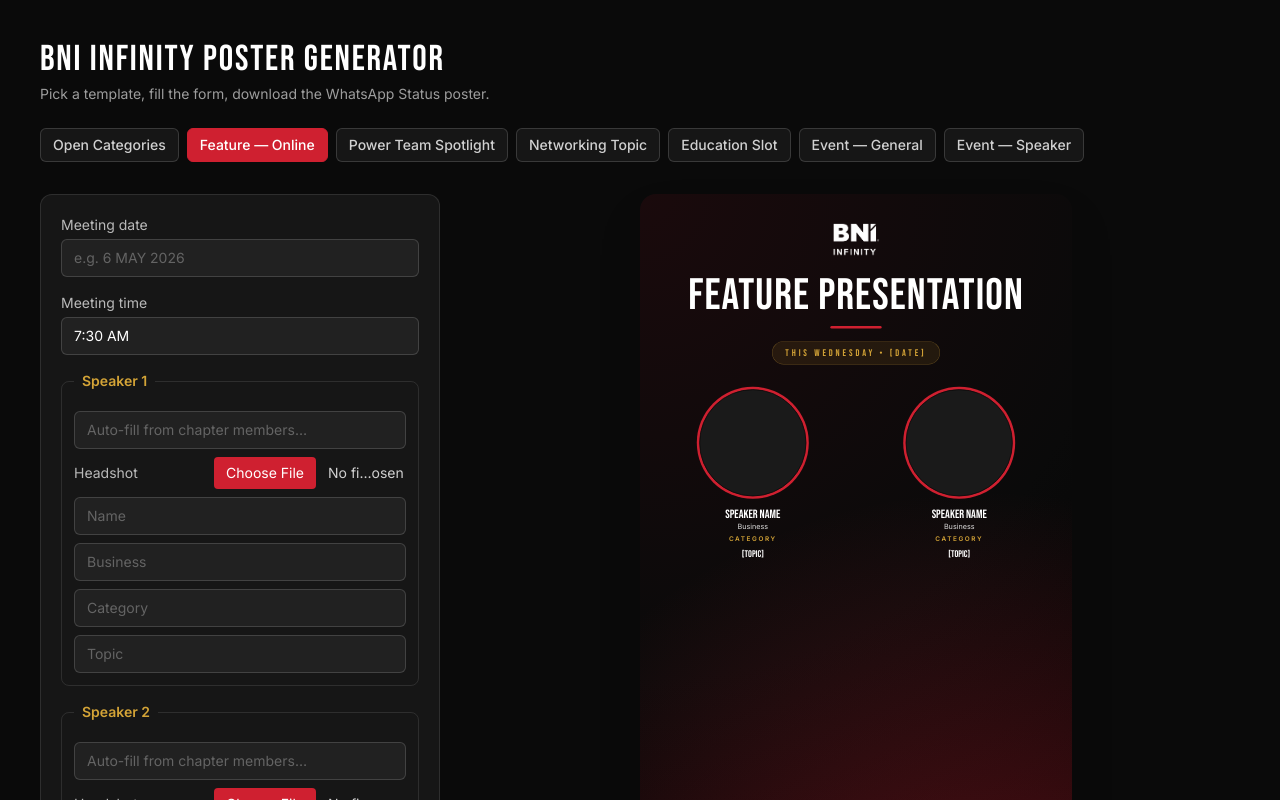
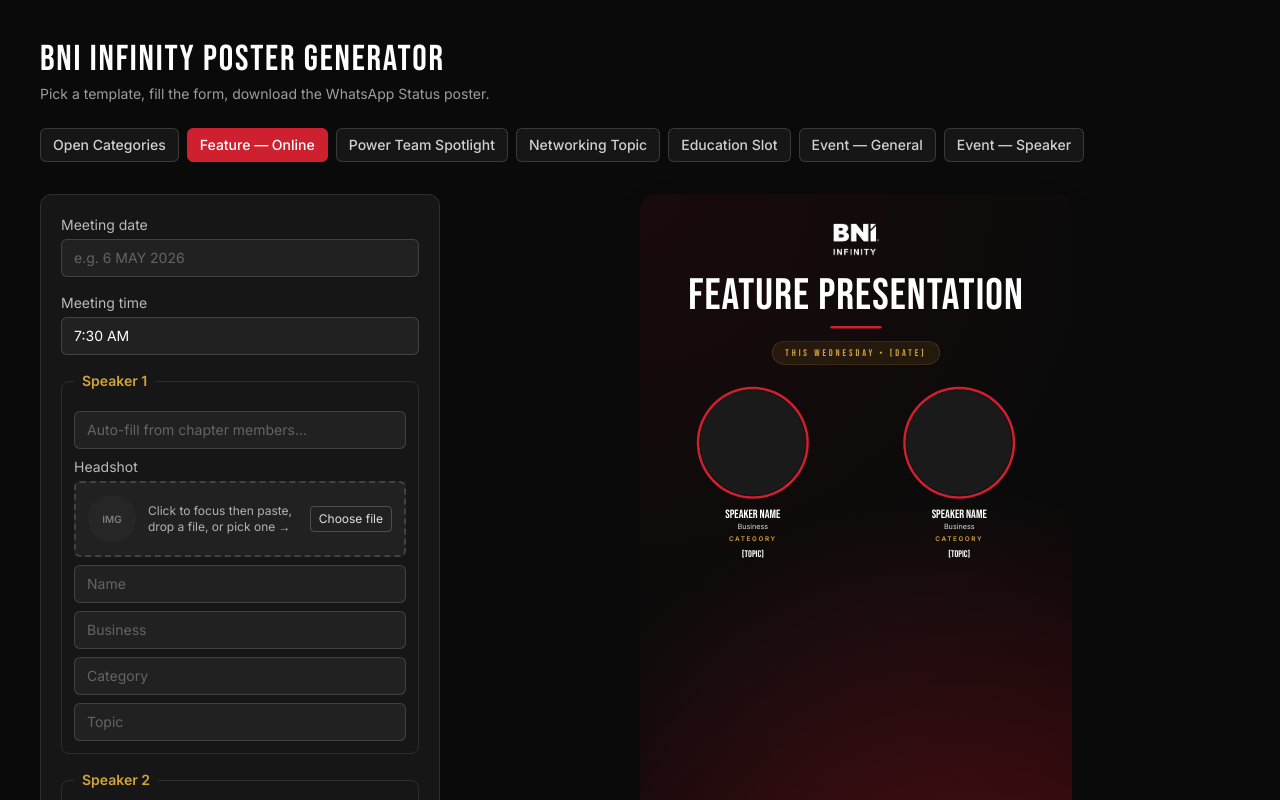
Before and after one commit to rehdhil/infinity-poster-generator, a React (Vite) app: page / in a window 1280 px wide. Both pictures are taken after a click on the button "Feature — Online". Shown: the top 800 px of the page. Built offline with nearby package versions, Linux system fonts and the light colour scheme.

Commit message:
feat: add paste + drag-and-drop image upload to HeadshotInput

```diff
--- a/src/components/HeadshotInput.tsx
+++ b/src/components/HeadshotInput.tsx
@@ -1,4 +1,4 @@
-import { useEffect, useRef } from 'react';
+import { useEffect, useRef, useState } from 'react';
 
 type Props = {
   label: string;
@@ -8,6 +8,11 @@
 
 export function HeadshotInput({ label, value, onChange }: Props) {
   const lastUrl = useRef(value);
+  const fileInputRef = useRef<HTMLInputElement>(null);
+  const zoneRef = useRef<HTMLDivElement>(null);
+  const [focused, setFocused] = useState(false);
+  const [dragOver, setDragOver] = useState(false);
+
   useEffect(() => {
     return () => {
       if (lastUrl.current && lastUrl.current.startsWith('blob:')) {
@@ -16,24 +21,112 @@
     };
   }, []);
 
-  return (
-    <label className="flex items-center gap-3 text-sm">
-      <span className="w-32 shrink-0 text-white/70">{label}</span>
-      <input
-        type="file"
-        accept="image/png,image/jpeg,image/webp"
-        className="block w-full text-sm text-white/80 file:mr-3 file:rounded file:border-0 file:bg-bni-red file:px-3 file:py-1.5 file:text-white"
-        onChange={(e) => {
-          const file = e.target.files?.[0];
-          if (!file) return;
+  const ingest = (file: File) => {
+    if (!file.type.startsWith('image/')) return;
     if (lastUrl.current.startsWith('blob:')) {
       URL.revokeObjectURL(lastUrl.current);
     }
     const url = URL.createObjectURL(file);
     lastUrl.current = url;
     onChange(url);
+  };
+
+  const handlePaste = (e: React.ClipboardEvent<HTMLDivElement>) => {
+    const items = e.clipboardData?.items;
+    if (!items) return;
+    for (const item of Array.from(items)) {
+      if (item.type.startsWith('image/')) {
+        const file = item.getAsFile();
+        if (file) {
+          ingest(file);
+          e.preventDefault();
+          return;
+        }
+      }
+    }
+  };
+
+  const handleDrop = (e: React.DragEvent<HTMLDivElement>) => {
+    e.preventDefault();
+    setDragOver(false);
+    const file = e.dataTransfer.files?.[0];
+    if (file) ingest(file);
+  };
+
+  return (
+    <div className="space-y-1">
+      <div className="text-sm text-white/70">{label}</div>
+      <div
+        ref={zoneRef}
+        tabIndex={0}
+        onPaste={handlePaste}
+        onFocus={() => setFocused(true)}
+        onBlur={() => setFocused(false)}
+        onClick={() => zoneRef.current?.focus()}
+        onDragOver={(e) => {
+          e.preventDefault();
+          if (!dragOver) setDragOver(true);
+        }}
+        onDragLeave={() => setDragOver(false)}
+        onDrop={handleDrop}
+        className={
+          'relative flex items-center gap-3 rounded-md border-2 border-dashed p-3 outline-none transition cursor-pointer select-none ' +
+          (dragOver
+            ? 'border-bni-red bg-bni-red/15'
+            : focused
+              ? 'border-bni-red bg-bni-red/5'
+              : 'border-white/15 bg-white/5 hover:border-white/30')
+        }
+      >
+        {value ? (
+          <img
+            src={value}
+            alt=""
+            className="h-12 w-12 rounded-full object-cover border-2 border-bni-red shrink-0"
+          />
+        ) : (
+          <div className="h-12 w-12 rounded-full bg-neutral-800 grid place-items-center text-white/40 text-[10px] font-semibold shrink-0">
+            IMG
+          </div>
+        )}
+
+        <div className="flex-1 text-xs leading-snug text-white/65">
+          {dragOver ? (
+            <span className="text-white/95 font-medium">Drop to upload</span>
+          ) : focused ? (
+            <span className="text-white/90">
+              Press <kbd className="rounded border border-white/20 bg-white/10 px-1.5 py-0.5 text-[10px] text-white">⌘V</kbd> to paste · or drop a file here
+            </span>
+          ) : value ? (
+            <span>Click to focus, then paste / drop a new image — or use Choose file</span>
+          ) : (
+            <span>Click to focus then paste, drop a file, or pick one →</span>
+          )}
+        </div>
+
+        <button
+          type="button"
+          onClick={(e) => {
+            e.stopPropagation();
+            fileInputRef.current?.click();
+          }}
+          className="shrink-0 rounded border border-white/20 px-2 py-1 text-xs text-white/85 hover:border-bni-red hover:text-white"
+        >
+          Choose file
+        </button>
+
+        <input
+          ref={fileInputRef}
+          type="file"
+          accept="image/png,image/jpeg,image/webp"
+          className="hidden"
+          onChange={(e) => {
+            const file = e.target.files?.[0];
+            if (file) ingest(file);
+            e.target.value = '';
           }}
         />
-    </label>
+      </div>
+    </div>
   );
 }
```
Lines whose indentation alone changed are shown as unchanged.
